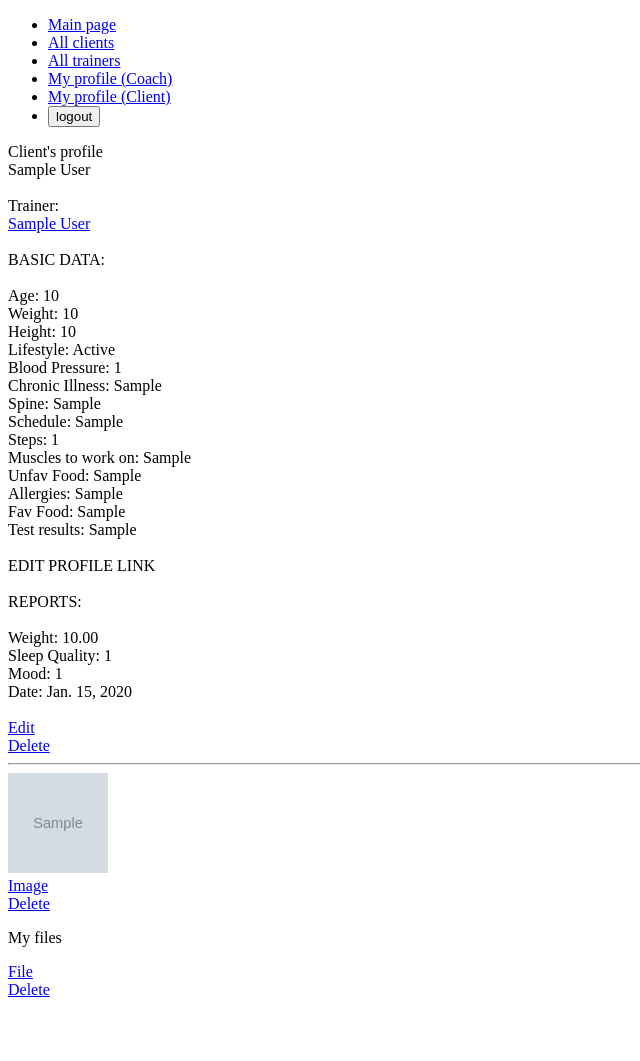
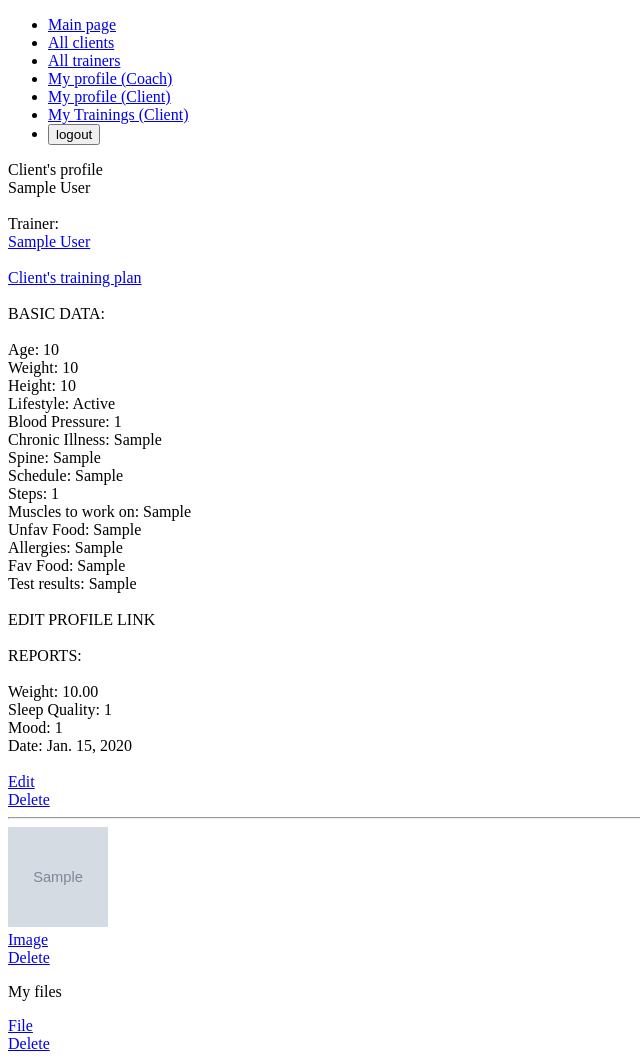
Before and after one commit to LevytskyiS/CoachPro, a Django app: page /progress/upload_file/ in a window 1280 px wide. Shown: the whole page, without its empty margins (0-640 px from the left). Before the commit the page ends 997 px from the top, so only its background shows below. Run offline with Django 5.2, Linux system fonts and the light colour scheme; a user stored in the database is signed in; tables that the repository leaves empty hold one stand-in row (values such as "Sample post"); grey boxes marked "Sample" are stand-in pictures.

Commit message:
client's profile html

```diff
--- a/coachpro/users/templates/users/base.html
+++ b/coachpro/users/templates/users/base.html
@@ -30,6 +30,9 @@
             <li>
                 <a href="{{ request.user.profile.get_absolute_url_client }}">My profile (Client)</a>
             </li>
+            <li>
+                <a href="{{ request.user.training_pages.get_absolute_url }}">My Trainings (Client)</a>
+            </li>
             {% endif %}
             {% if request.user.is_authenticated %}
             <li>
--- a/coachpro/users/templates/users/client_detail.html
+++ b/coachpro/users/templates/users/client_detail.html
@@ -8,6 +8,10 @@
             {{ user.first_name }} {{ user.last_name }}<br/><br/>
             Trainer:<br/>
             <a href="{{ user.profile.get_trainer.profile.get_absolute_url_trainer }}">{{ user.profile.get_trainer.first_name }} {{ user.profile.get_trainer.last_name }}</a><br/><br/>
+
+            {% if request.user.profile.is_coach and request.user.id == user.profile.get_trainer.id %}
+                <a href="{{ user.training_pages.get_absolute_url }}">Client's training plan</a><br/><br/>
+            {% endif %}
 
             BASIC DATA:<br/><br/>
             Age: {{ user.profile.age }}<br/>
```
